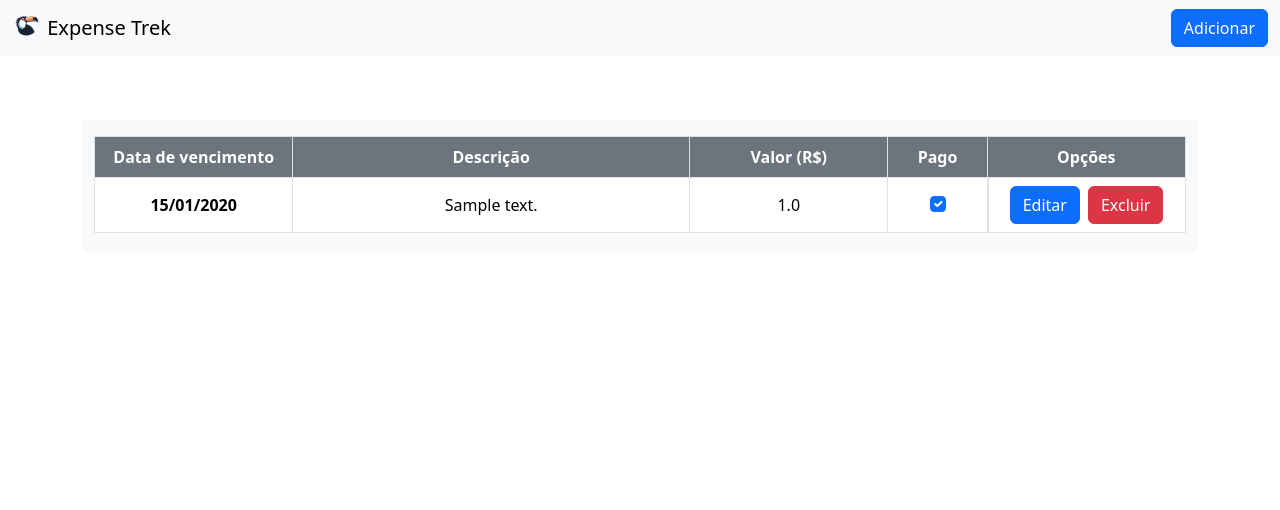
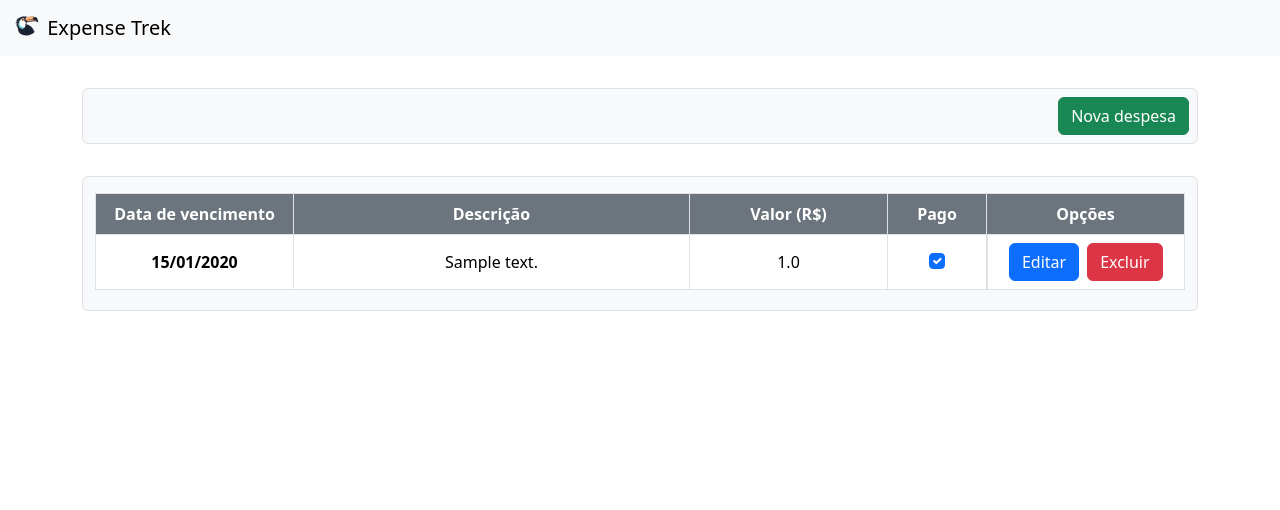
Before and after one commit to antonioisaacdias/expenses-api-flask, a Flask app: page / in a window 1280 px wide. Shown: the top 510 px of the page. Run offline with Flask 3, Linux system fonts and the light colour scheme; tables that the repository leaves empty hold one stand-in row (values such as "Sample post").

Commit message:
nav bar para o template expense-table.html e ajustes no bootstrap

```diff
--- a/views/static/css/index.css
+++ b/views/static/css/index.css
@@ -15,6 +15,12 @@ html, body {
 
 .main-content {
   flex: 1; /* Preenche o espaço restante */
+}
+
+.nav-expense-table {
+  align-items: center;
+  width: 100%;
+
 }
 
 footer {
--- a/views/static/js/index.js
+++ /dev/null
@@ -1,3 +0,0 @@
-if (window.location.pathname == '/'){
-    const btnAddNewExpense = document.getElementById('btn-add-new-expense')
-    btnAddNewExpense.hidden = false }
--- a/views/templates/expenses-table.html
+++ b/views/templates/expenses-table.html
@@ -2,7 +2,15 @@
 {% block title %}Despesas{% endblock %}
 
 {% block content %}
-    <div class="container bg-light pb-1 pt-3 rounded">
+    <ul class="nav nav-pills nav-expense-table justify-content-end bg-light pb-2 pt-2 ps-2 pe-2 rounded border">
+        <li class="nav-item">
+            <button type="button" class="btn btn-success" id= "btn-add-new-expense" data-bs-toggle="modal" data-bs-target="#exampleModal">
+                Nova despesa
+            </button>
+        </li>
+    </ul>
+
+    <div class="container bg-light pb-1 pt-3 rounded border">
         <table class="table table-bordered">
             <thead>
                 <tr class="text-center">
@@ -40,8 +48,7 @@
         </table>
     </div>
 
-
-        <div class="modal fade" id="exampleModal" tabindex="-1" aria-labelledby="exampleModalLabel" aria-hidden="true">
+    <div class="modal fade" id="exampleModal" tabindex="-1" aria-labelledby="exampleModalLabel" aria-hidden="true">
         <form action="/expenses" method="post">
             <div class="modal-dialog">
                 <div class="modal-content">
--- a/views/templates/index.html
+++ b/views/templates/index.html
@@ -16,9 +16,6 @@
             <img src="{{ url_for('static', filename='assets/logo-tasktrek.svg') }}"  width="30" height="24" class="d-inline-block align-text-top">
             Expense Trek
           </a>
-          <button hidden type="button" class="btn btn-primary" id= "btn-add-new-expense" data-bs-toggle="modal" data-bs-target="#exampleModal">
-            Adicionar
-          </button>
 
         </div>
     </nav>
```
